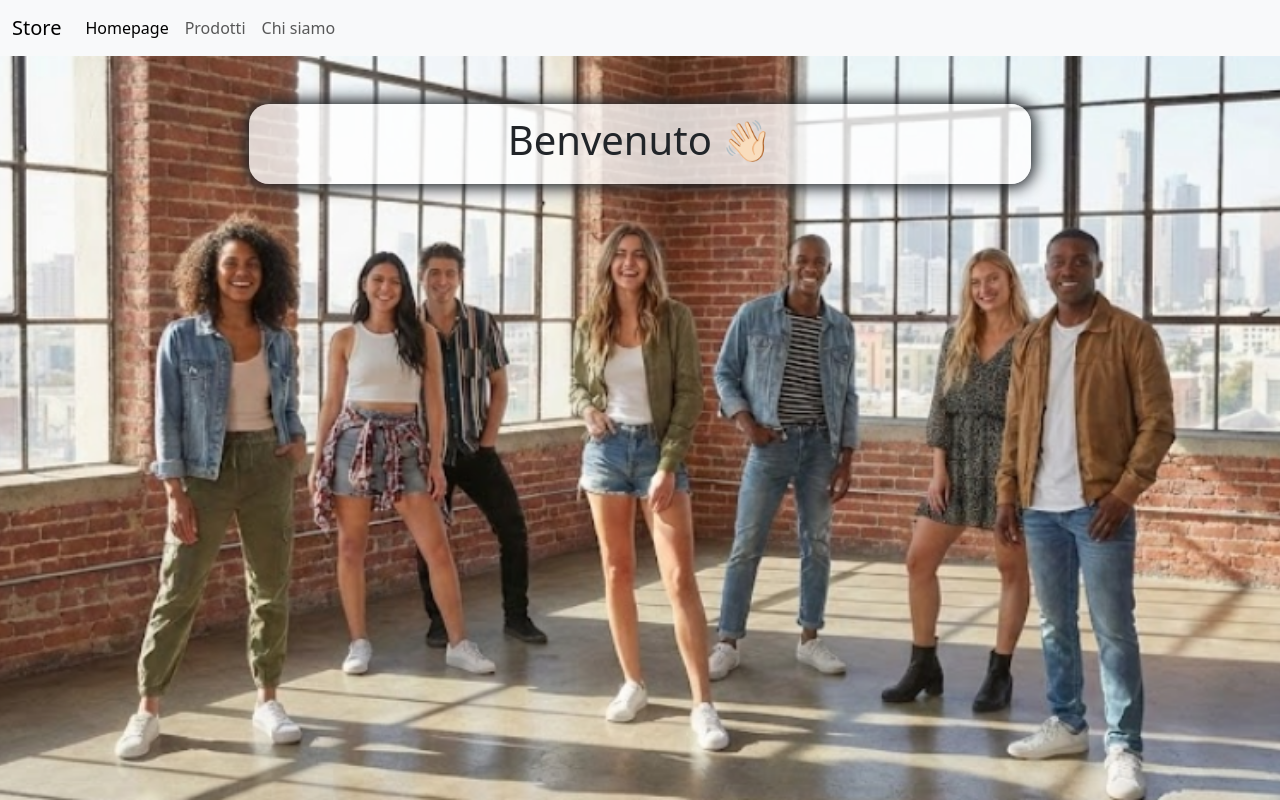
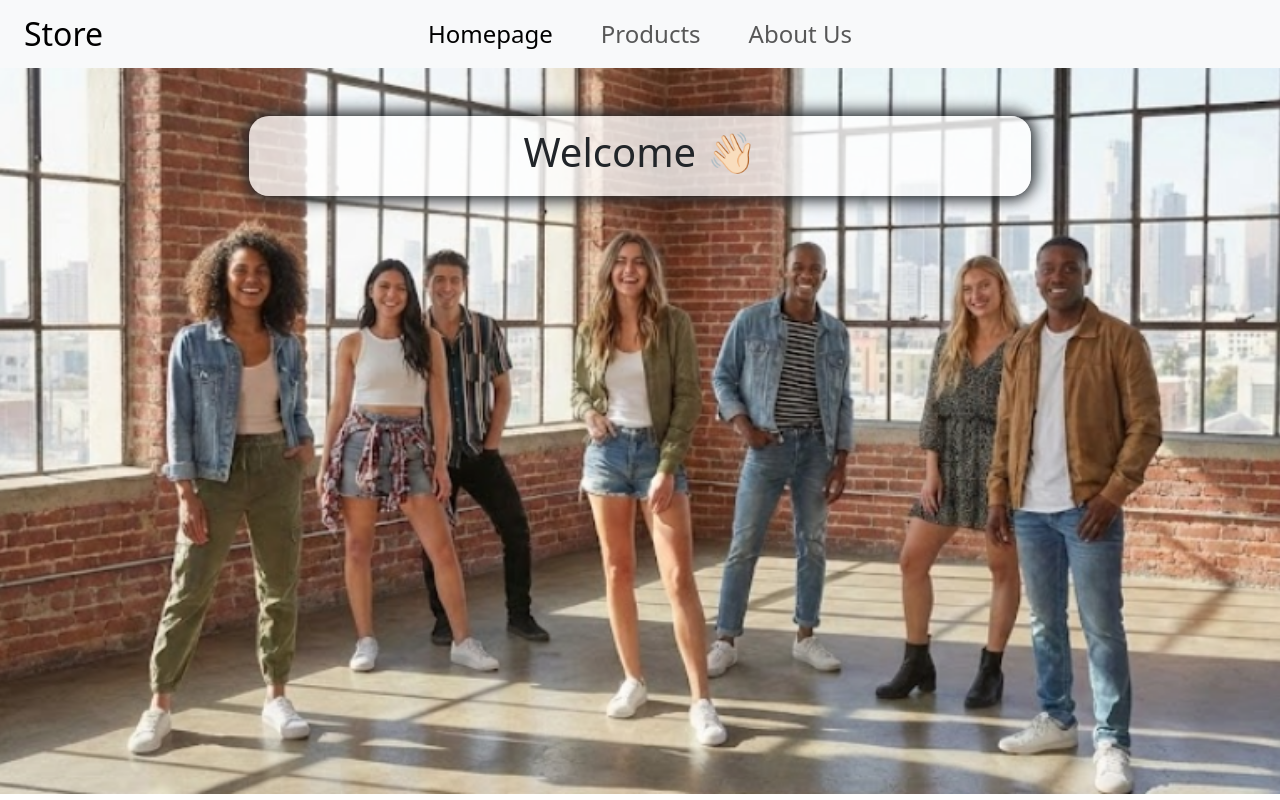
Before and after one commit to mattia-galasso/react-router, a React (Vite) app: page / in a window 1280 px wide. Built offline with nearby package versions, Linux system fonts and the light colour scheme.

Commit message:
Refactor: Implement DefaultLayout and update routing structure; enhance Header and page styles

```diff
--- a/src/App.jsx
+++ b/src/App.jsx
@@ -2,14 +2,17 @@ import { BrowserRouter, Route, Routes } from "react-router-dom";
 import HomePage from "./pages/HomePage";
 import ProductsPage from "./pages/ProductsPage";
 import AboutPage from "./pages/AboutPage";
+import DefaultLayout from "./Layouts/DefaultLayout";
 
 export default function App() {
   return (
     <BrowserRouter>
       <Routes>
-        <Route index Component={HomePage} />
-        <Route path="/products" Component={ProductsPage} />
-        <Route path="/about-us" Component={AboutPage} />
+        <Route Component={DefaultLayout}>
+          <Route index Component={HomePage} />
+          <Route path="/products" Component={ProductsPage} />
+          <Route path="/about-us" Component={AboutPage} />
+        </Route>
       </Routes>
     </BrowserRouter>
   );
--- /dev/null
+++ b/src/Layouts/DefaultLayout.jsx
@@ -0,0 +1,15 @@
+import { Outlet } from "react-router-dom";
+import Header from "../components/Header";
+
+export default function DefaultLayout() {
+  return (
+    <>
+      <Header />
+      <main>
+        <div>
+          <Outlet />
+        </div>
+      </main>
+    </>
+  );
+}
--- a/src/assets/css/index.css
+++ b/src/assets/css/index.css
@@ -1,7 +1,23 @@
+/* NAVBAR */
+.navbar-brand {
+  position: absolute;
+  font-size: 2rem;
+}
+
+.navbar-nav {
+  margin: 0 auto;
+}
+
+.nav-item {
+  font-size: 1.5rem;
+  margin: 0 1rem;
+}
+
+/* HOMEPAGE */
 #homepage-box {
   background-image: url(../img/bg-image.png);
   background-size: cover;
-  height: calc(100vh - 56px);
+  height: calc(100vh - 74px);
   background-position: center;
 }
 
@@ -31,6 +47,7 @@
 .productsCard {
   width: 27rem;
   min-height: 33rem;
+  box-shadow: 0px 0px 8px 0px;
 }
 
 .card-image {
--- a/src/components/Header.jsx
+++ b/src/components/Header.jsx
@@ -1,12 +1,15 @@
+import { Link, NavLink } from "react-router-dom";
+
 export default function Header() {
   return (
     <>
       {/* HEADER */}
       <nav className="navbar navbar-expand-lg bg-body-tertiary">
-        <div className="container-fluid">
-          <a className="navbar-brand" href="#">
+        <div className="container-fluid g-5">
+          <Link className="navbar-brand" to="#">
             Store
-          </a>
+          </Link>
+
           <button
             className="navbar-toggler"
             type="button"
@@ -21,19 +24,19 @@ export default function Header() {
           <div className="collapse navbar-collapse" id="navbarNav">
             <ul className="navbar-nav">
               <li className="nav-item">
-                <a className="nav-link active" aria-current="page" href="#">
+                <NavLink className="nav-link" to="/">
                   Homepage
-                </a>
+                </NavLink>
               </li>
               <li className="nav-item">
-                <a className="nav-link" href="#">
-                  Prodotti
-                </a>
+                <NavLink className="nav-link" to="/products">
+                  Products
+                </NavLink>
               </li>
               <li className="nav-item">
-                <a className="nav-link" href="#">
-                  Chi siamo
-                </a>
+                <NavLink className="nav-link" to="/about-us">
+                  About Us
+                </NavLink>
               </li>
             </ul>
           </div>
--- a/src/pages/AboutPage.jsx
+++ b/src/pages/AboutPage.jsx
@@ -1,15 +1,11 @@
-import Header from "../components/Header";
-
 export default function AboutPage() {
   return (
     <>
-      <Header />
-
       <div className="container py-5">
-        <div class="card border-info mb-3" id="aboutUsBox">
-          <h5 class="card-header card-title text-center">About Us</h5>
-          <div class="card-body">
-            <p class="card-text">
+        <div className="card border-info mb-3" id="aboutUsBox">
+          <h5 className="card-header card-title text-center">About Us</h5>
+          <div className="card-body">
+            <p className="card-text">
               Lorem, ipsum dolor sit amet consectetur adipisicing elit. Voluptas
               saepe nostrum, cumque consectetur animi qui quas voluptate, sunt
               ea autem laborum mollitia, sapiente eveniet libero odio magnam!
--- a/src/pages/HomePage.jsx
+++ b/src/pages/HomePage.jsx
@@ -1,14 +1,10 @@
-import Header from "../components/Header";
-
 export default function HomePage() {
   return (
     <>
-      <Header />
-
       <main id="homepage-box">
         <div className="container py-5">
           <div id="welcome-box">
-            <h1 className="text-center welcome-text">Benvenuto 👋🏻</h1>
+            <h1 className="text-center welcome-text">Welcome 👋🏻</h1>
           </div>
         </div>
       </main>
--- a/src/pages/ProductsPage.jsx
+++ b/src/pages/ProductsPage.jsx
@@ -1,6 +1,5 @@
 import { useEffect, useState } from "react";
 import axios from "axios";
-import Header from "../components/Header";
 
 const apiURL = "https://fakestoreapi.com/products";
 
@@ -17,11 +16,9 @@ export default function ProductsPage() {
 
   return (
     <>
-      <Header />
-
       <main>
-        <div className=" py-5">
-          <h1 className="text-center my-2">Prodotti</h1>
+        <div className=" py-4">
+          <h1 className="text-center mb-4">Products</h1>
           <div className="productsList">
             {products.map((product) => (
               <div className="card my-4 productsCard" key={product.id}>
```
